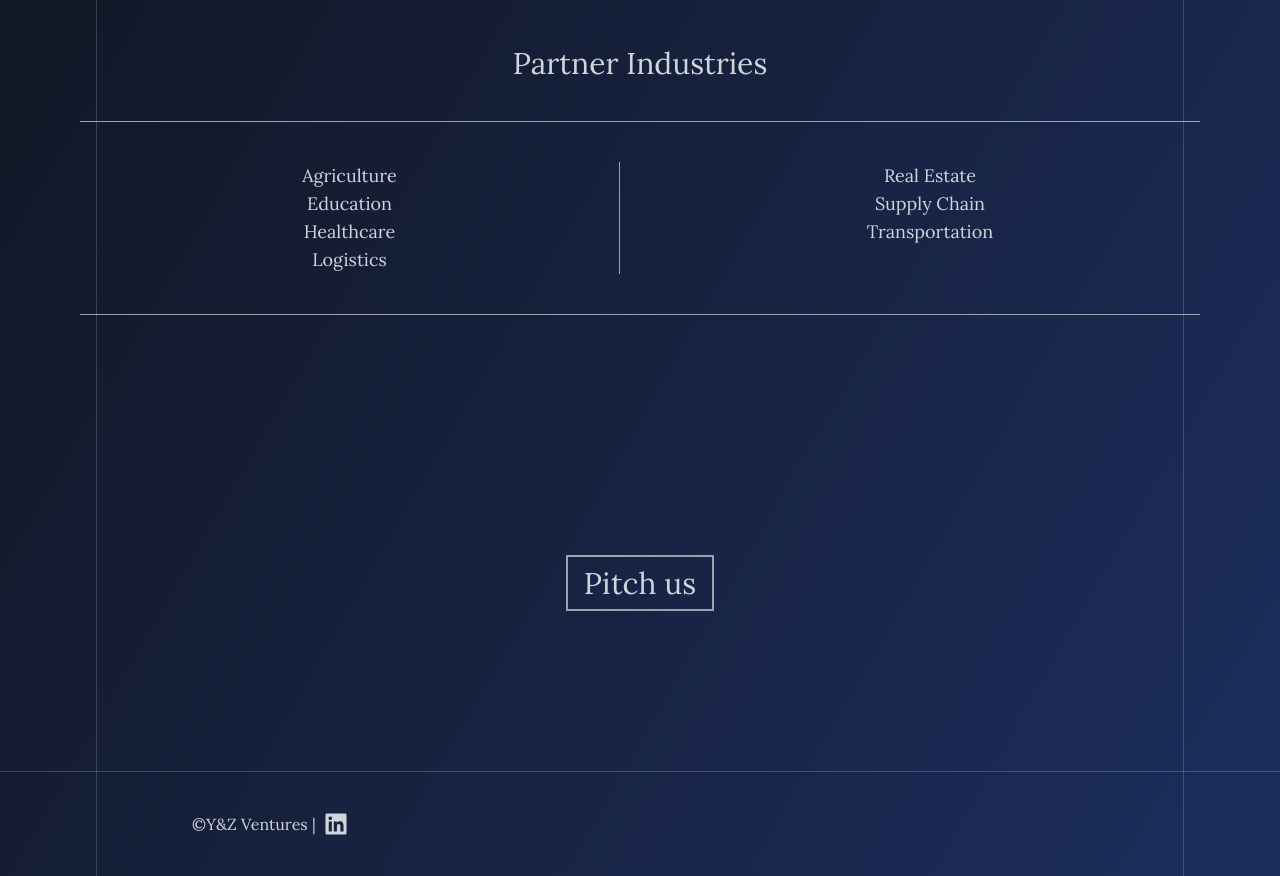
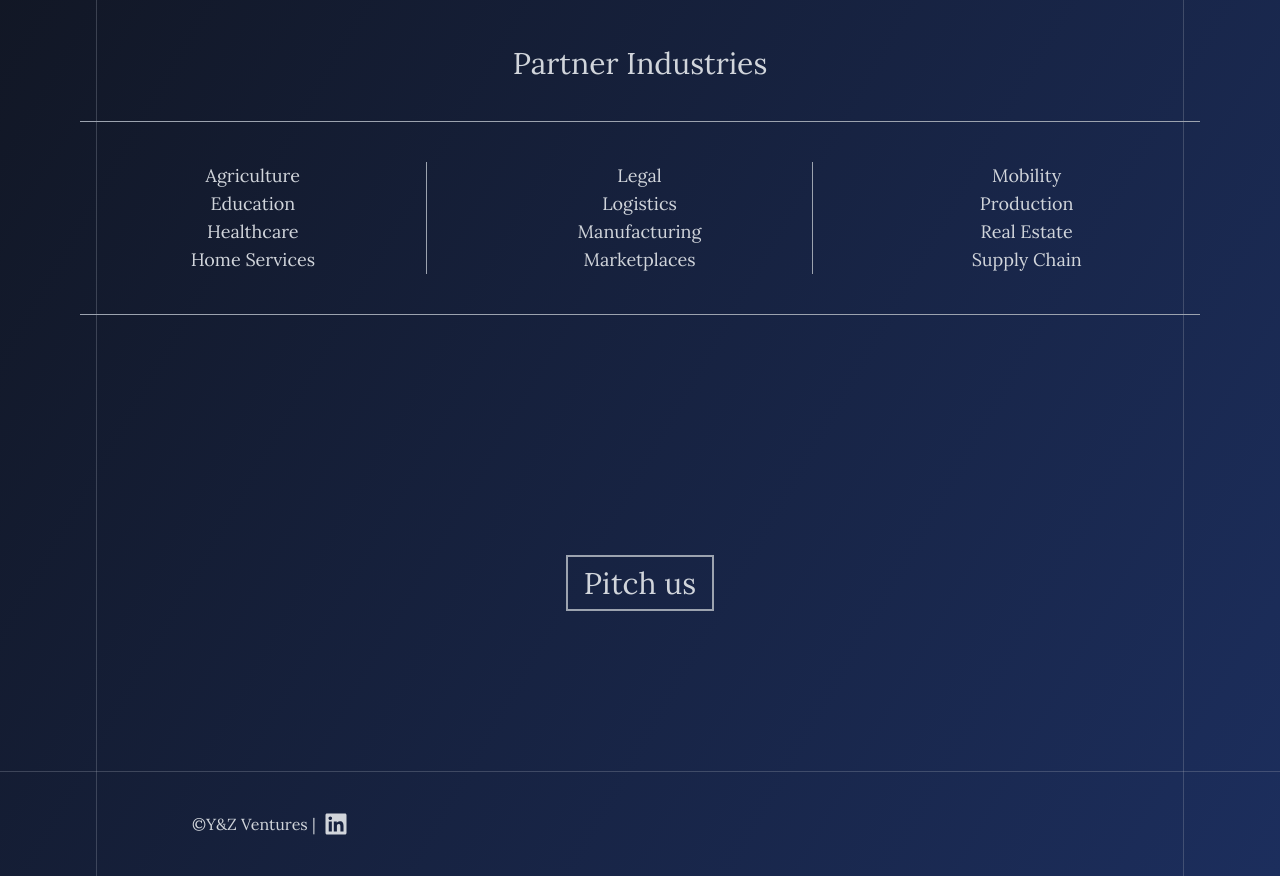
Before and after one commit to hap196/yzventures, a React (Vite) app in the folder frontend/: page / in a window 1280 px wide. Shown: the part 1340-2216 px from the top of the page. Built offline with nearby package versions, Linux system fonts and the light colour scheme.

Commit message:
update partner industries

```diff
--- a/frontend/src/About.jsx
+++ b/frontend/src/About.jsx
@@ -63,7 +63,7 @@ const About = () => {
         >
           Partner Industries
         </h2>
-        <div className="max-w-6xl font-lora text-lg mx-auto grid grid-cols-1 gap-10 text-gray-300 border-gray-400 border-t border-b pt-10 pb-10 md:grid-cols-2 mb-20">
+        <div className="max-w-6xl font-lora text-lg mx-auto grid grid-cols-1 gap-10 text-gray-300 border-gray-400 border-t border-b pt-10 pb-10 md:grid-cols-3 mb-20">
           <div
             ref={(el) => elementsRef.current.push(el)}
             className="text-center md:border-r border-gray-400 opacity-0"
@@ -72,7 +72,18 @@ const About = () => {
               <li>Agriculture</li>
               <li>Education</li>
               <li>Healthcare</li>
+              <li>Home Services</li>
+            </ul>
+          </div>
+          <div
+            ref={(el) => elementsRef.current.push(el)}
+            className="text-center md:border-r border-gray-400 opacity-0"
+          >
+            <ul>
+              <li>Legal</li>
               <li>Logistics</li>
+              <li>Manufacturing</li>
+              <li>Marketplaces</li>
             </ul>
           </div>
           <div
@@ -80,9 +91,10 @@ const About = () => {
             className="text-center opacity-0"
           >
             <ul>
+              <li>Mobility</li>
+              <li>Production</li>
               <li>Real Estate</li>
               <li>Supply Chain</li>
-              <li>Transportation</li>
             </ul>
           </div>
         </div>
```
